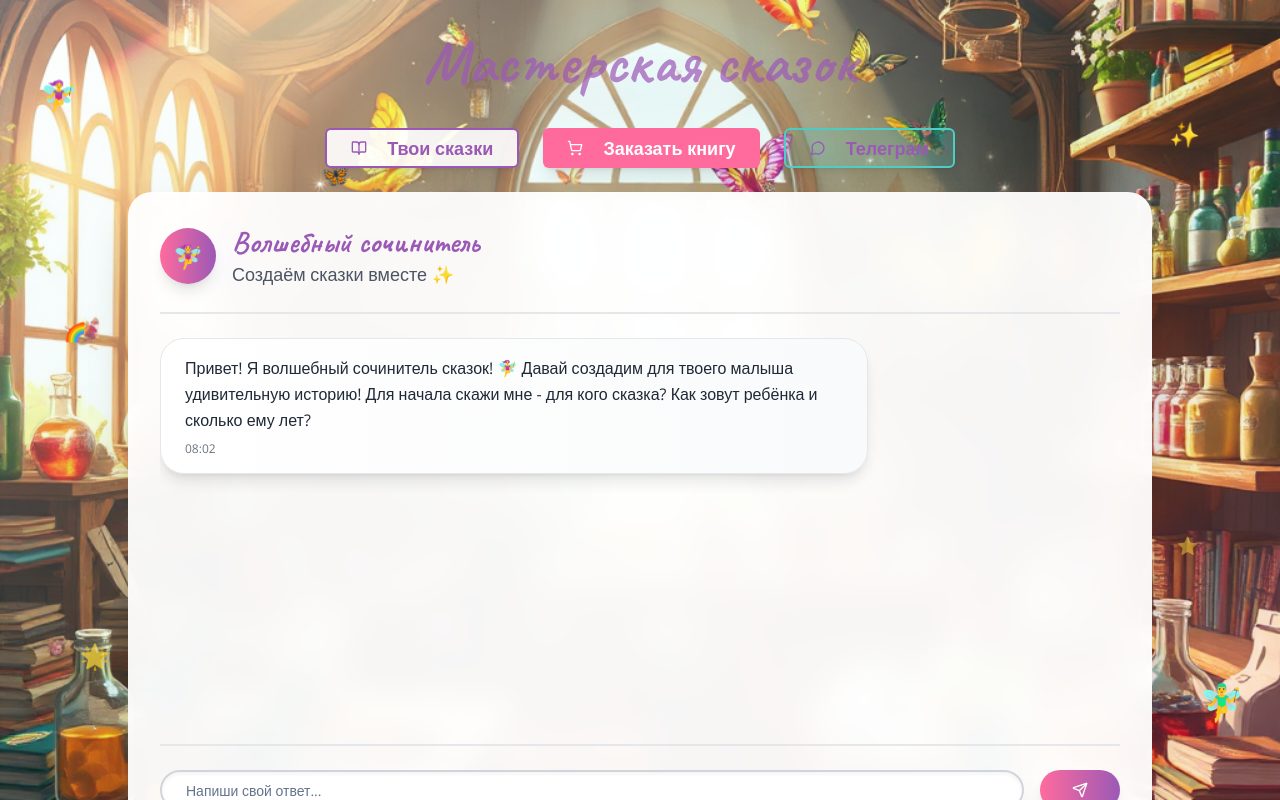
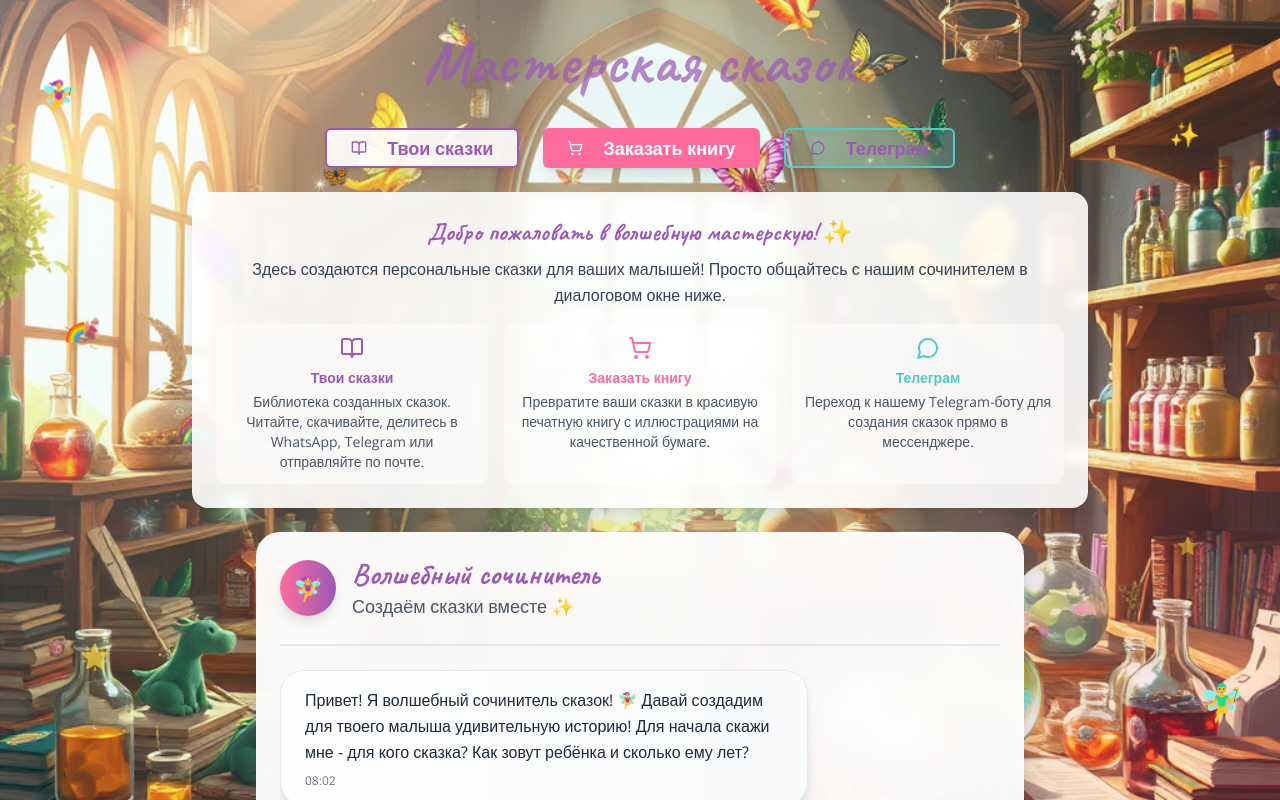
Before and after one commit to pr-poehali-dev/fairy-tale-workshop-app, a React (Vite) app: page / in a window 1280 px wide. Built offline with nearby package versions, Linux system fonts and the light colour scheme.

Commit message:
Улучшение диалогового окна

```diff
--- a/src/pages/Index.tsx
+++ b/src/pages/Index.tsx
@@ -112,10 +112,46 @@ export default function Index() {
           </div>
         </header>
 
+        {/* Информационный блок о мастерской */}
+        <div className="px-8 pb-6">
+          <Card className="max-w-4xl mx-auto bg-white/90 backdrop-blur-sm shadow-lg border-0 rounded-2xl">
+            <CardContent className="p-6">
+              <div className="text-center mb-4">
+                <h2 className="font-caveat text-2xl font-bold text-enchanted-purple mb-2">
+                  Добро пожаловать в волшебную мастерскую! ✨
+                </h2>
+                <p className="text-gray-700 font-sans leading-relaxed">
+                  Здесь создаются персональные сказки для ваших малышей! Просто общайтесь с нашим сочинителем в диалоговом окне ниже.
+                </p>
+              </div>
+
+              <div className="grid grid-cols-1 md:grid-cols-3 gap-4 text-sm">
+                <div className="text-center p-3 bg-white/50 rounded-xl">
+                  <Icon name="BookOpen" size={24} className="mx-auto mb-2 text-enchanted-purple" />
+                  <h3 className="font-semibold text-enchanted-purple mb-1">Твои сказки</h3>
+                  <p className="text-gray-600">Библиотека созданных сказок. Читайте, скачивайте, делитесь в WhatsApp, Telegram или отправляйте по почте.</p>
+                </div>
+
+                <div className="text-center p-3 bg-white/50 rounded-xl">
+                  <Icon name="ShoppingCart" size={24} className="mx-auto mb-2 text-magical-pink" />
+                  <h3 className="font-semibold text-magical-pink mb-1">Заказать книгу</h3>
+                  <p className="text-gray-600">Превратите ваши сказки в красивую печатную книгу с иллюстрациями на качественной бумаге.</p>
+                </div>
+
+                <div className="text-center p-3 bg-white/50 rounded-xl">
+                  <Icon name="MessageCircle" size={24} className="mx-auto mb-2 text-fairy-green" />
+                  <h3 className="font-semibold text-fairy-green mb-1">Телеграм</h3>
+                  <p className="text-gray-600">Переход к нашему Telegram-боту для создания сказок прямо в мессенджере.</p>
+                </div>
+              </div>
+            </CardContent>
+          </Card>
+        </div>
+
         {/* Основная область с диалогом */}
-        <main className="flex-1 flex justify-center items-center px-8 pb-8">
-          <Card className="w-full max-w-5xl h-[650px] bg-white/95 backdrop-blur-lg shadow-2xl border-0 rounded-3xl overflow-hidden">
-            <CardContent className="p-8 h-full flex flex-col">
+        <main className="flex-1 flex justify-center items-start px-8 pb-8">
+          <Card className="w-full max-w-3xl h-[480px] bg-white/95 backdrop-blur-lg shadow-2xl border-0 rounded-3xl overflow-hidden">
+            <CardContent className="p-6 h-full flex flex-col">
               {/* Заголовок чата */}
               <div className="flex items-center gap-4 pb-6 border-b-2 border-gray-200">
                 <div className="w-14 h-14 bg-gradient-to-r from-magical-pink to-enchanted-purple rounded-full flex items-center justify-center shadow-lg">
```
